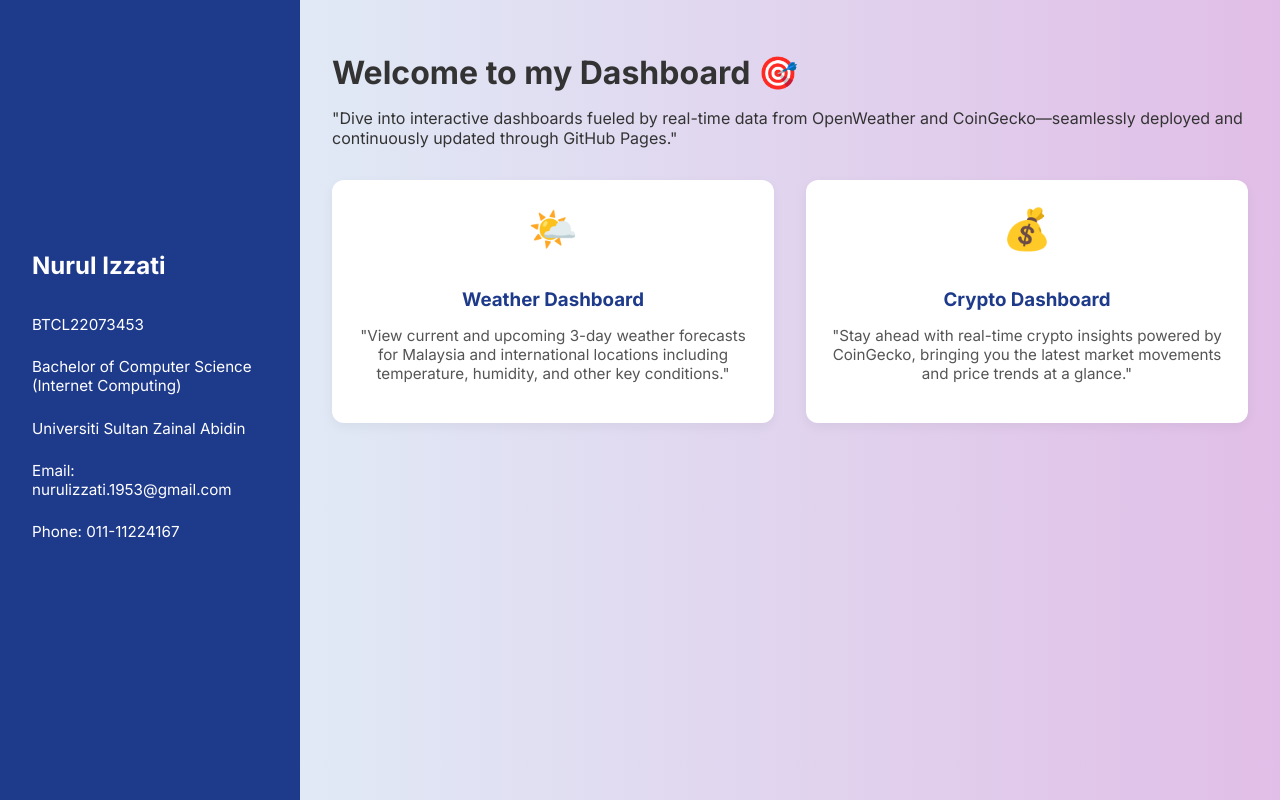
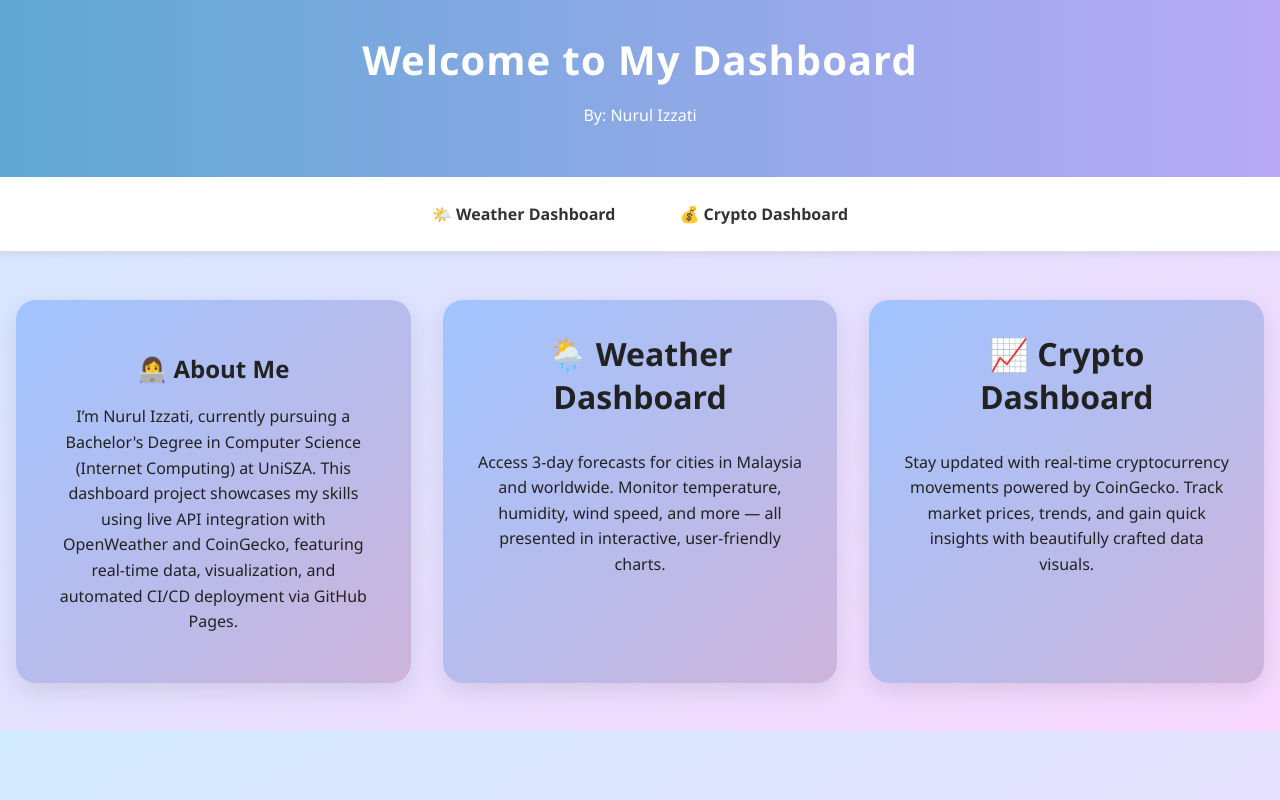
Before and after one commit to izzati073453/dashboard-project, a plain HTML site: page index.html in a window 1280 px wide. Drawn offline with Linux system fonts and the light colour scheme.

Commit message:
update main page

```diff
--- a/index.html
+++ b/index.html
@@ -1,137 +1,105 @@
 <!DOCTYPE html>
 <html lang="en">
 <head>
-  <meta charset="UTF-8" />
-  <meta name="viewport" content="width=device-width, initial-scale=1" />
+  <meta charset="UTF-8">
+  <meta name="viewport" content="width=device-width, initial-scale=1">
   <title>Dashboard Home</title>
-  <link rel="stylesheet" href="css/style.css" />
-
-  <!-- Optional: Google Fonts + Icons -->
-  <link href="https://fonts.googleapis.com/css2?family=Inter:wght@400;700&display=swap" rel="stylesheet" />
+  <link rel="stylesheet" href="css/style.css">
   <style>
     body {
-      font-family: 'Inter', sans-serif;
       margin: 0;
-      padding: 0;
-      display: flex;
-      min-height: 100vh;
-      background-color: #f8f9fc;
+      font-family: 'Segoe UI', Tahoma, Geneva, Verdana, sans-serif;
+      background: linear-gradient(to bottom right, #d0eaff, #f8d7ff);
     }
 
-    .sidebar {
-      background-color: #1e3a8a;
+    header {
+      background: linear-gradient(to right, #5fa8d3, #b8a9f7);
       color: white;
-      padding: 2rem;
-      width: 300px;
-      flex-shrink: 0;
-      display: flex;
-      flex-direction: column;
-      justify-content: center;
+      text-align: center;
+      padding: 2rem 1rem;
     }
 
-    .sidebar h2 {
-      margin-top: 0;
-      font-size: 1.5rem;
+    nav {
+      background: white;
+      display: flex;
+      justify-content: center;
+      gap: 2rem;
+      padding: 1rem 0;
+      box-shadow: 0 4px 6px rgba(0,0,0,0.05);
     }
 
-    .sidebar p {
-      margin-bottom: 0.5rem;
-      font-size: 0.95rem;
+    nav a {
+      text-decoration: none;
+      font-weight: bold;
+      color: #333;
+      transition: color 0.3s ease;
     }
 
-    .main-content {
-      flex: 1;
-      padding: 2rem;
+    nav a:hover {
+      color: #5fa8d3;
     }
 
-    .main-content h1 {
-      font-size: 2rem;
-      margin-bottom: 1rem;
+    .container {
+      display: flex;
+      flex-wrap: wrap;
+      justify-content: center;
+      gap: 2rem;
+      padding: 3rem 1rem;
     }
 
-    .dashboard-grid {
-      display: grid;
-      grid-template-columns: repeat(auto-fit, minmax(250px, 1fr));
-      gap: 2rem;
-      margin-top: 2rem;
+    .about, .dashboard {
+      background: linear-gradient(135deg, #a0c4ff, #cdb4db);
+      padding: 2rem;
+      border-radius: 20px;
+      box-shadow: 0 8px 24px rgba(0,0,0,0.1);
+      max-width: 400px;
+      flex: 1 1 300px;
+      color: #222;
     }
 
-    .dashboard-card {
-      background: white;
-      border-radius: 12px;
-      box-shadow: 0 4px 12px rgba(0, 0, 0, 0.05);
-      padding: 1.5rem;
-      text-align: center;
-      transition: transform 0.3s ease;
-    }
-
-    .dashboard-card:hover {
-      transform: translateY(-5px);
-    }
-
-    .dashboard-card h3 {
-      margin-bottom: 0.5rem;
-      color: #1e3a8a;
-    }
-
-    .dashboard-card p {
-      font-size: 0.95rem;
-      color: #555;
-    }
-
-    .dashboard-card a {
-      text-decoration: none;
-      color: inherit;
+    .dashboard h3 {
+      margin-top: 0;
     }
 
     .dashboard-icon {
-      font-size: 2.5rem;
-      margin-bottom: 1rem;
-      display: inline-block;
+      font-size: 2rem;
     }
 
-    @media (max-width: 768px) {
-      body {
-        flex-direction: column;
-      }
+    h2, h3 {
+      text-align: center;
+    }
 
-      .sidebar {
-        width: 100%;
-        text-align: center;
-      }
+    p {
+      line-height: 1.6;
+      text-align: center;
     }
   </style>
 </head>
 <body>
-  <div class="sidebar">
-    <h2>Nurul Izzati</h2>
-    <p>BTCL22073453</p>
-    <p>Bachelor of Computer Science (Internet Computing)</p>
-    <p>Universiti Sultan Zainal Abidin</p>
-    <p>Email: nurulizzati.1953@gmail.com</p>
-    <p>Phone: 011-11224167</p>
-  </div>
+  <header>
+    <h1>Welcome to My Dashboard</h1>
+    <p>By: Nurul Izzati</p>
+  </header>
 
-  <div class="main-content">
-    <h1>Welcome to my Dashboard 🎯</h1>
-    <p>"Dive into interactive dashboards fueled by real-time data from OpenWeather and CoinGecko—seamlessly deployed and continuously updated through GitHub Pages."</p>
+  <nav>
+    <a href="weather.html">🌤️ Weather Dashboard</a>
+    <a href="crypto.html">💰 Crypto Dashboard</a>
+  </nav>
 
-    <div class="dashboard-grid">
-      <div class="dashboard-card">
-        <a href="weather.html">
-          <div class="dashboard-icon">🌤️</div>
-          <h3>Weather Dashboard</h3>
-          <p>"View current and upcoming 3-day weather forecasts for Malaysia and international locations including temperature, humidity, and other key conditions."</p>
-        </a>
-      </div>
+  <div class="container">
+    <div class="about">
+      <h2>👩‍💻 About Me</h2>
+      <p>I’m Nurul Izzati, currently pursuing a Bachelor's Degree in Computer Science (Internet Computing) at UniSZA. This dashboard project showcases my skills using live API integration with OpenWeather and CoinGecko, featuring real-time data, visualization, and automated CI/CD deployment via GitHub Pages.</p>
+    </div>
 
-      <div class="dashboard-card">
-        <a href="crypto.html">
-          <div class="dashboard-icon">💰</div>
-          <h3>Crypto Dashboard</h3>
-          <p>"Stay ahead with real-time crypto insights powered by CoinGecko, bringing you the latest market movements and price trends at a glance."</p>
-        </a>
-      </div>
+    <div class="dashboard">
+      <h3 class="dashboard-icon">🌦️ Weather Dashboard</h3>
+      <p>Access 3-day forecasts for cities in Malaysia and worldwide. Monitor temperature, humidity, wind speed, and more — all presented in interactive, user-friendly charts.</p>
+    </div>
+
+    <div class="dashboard">
+      <h3 class="dashboard-icon">📈 Crypto Dashboard</h3>
+      <p>Stay updated with real-time cryptocurrency movements powered by CoinGecko. Track market prices, trends, and gain quick insights with beautifully crafted data visuals.</p>
     </div>
   </div>
 </body>
```
